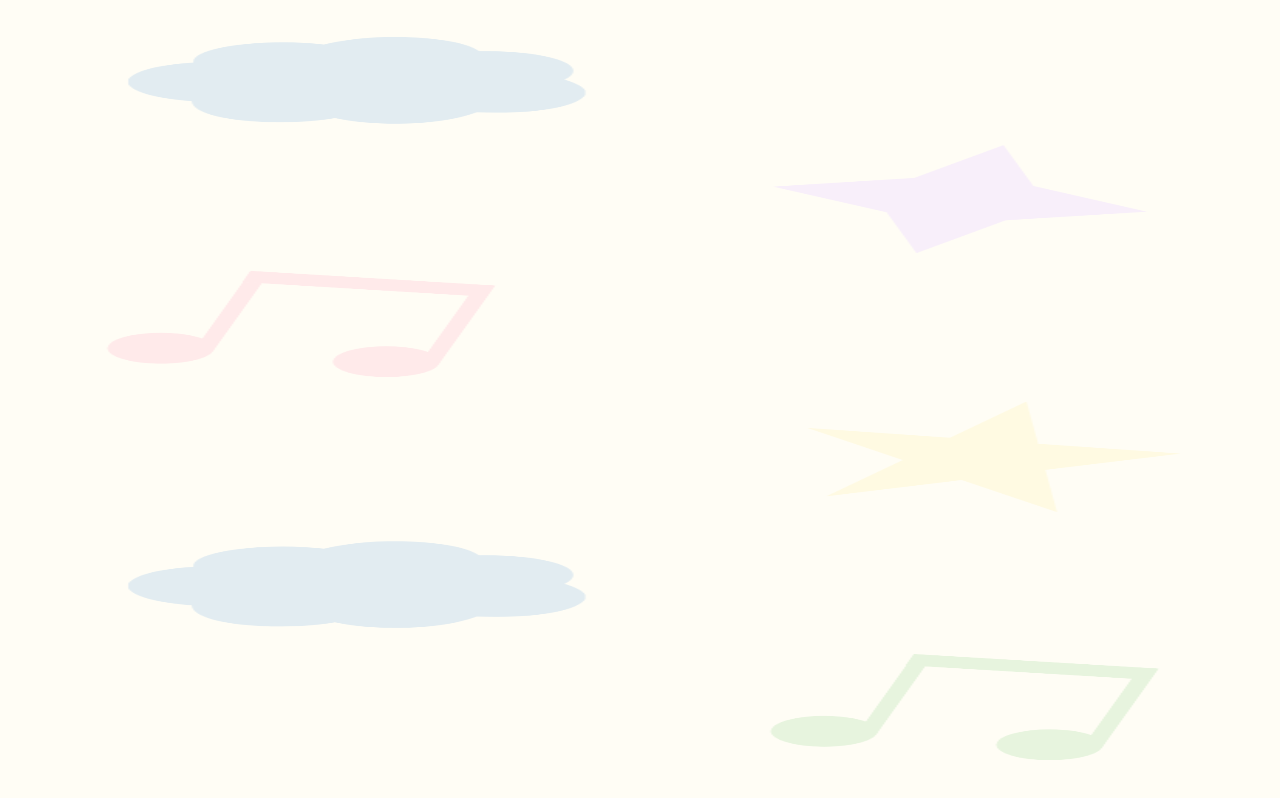
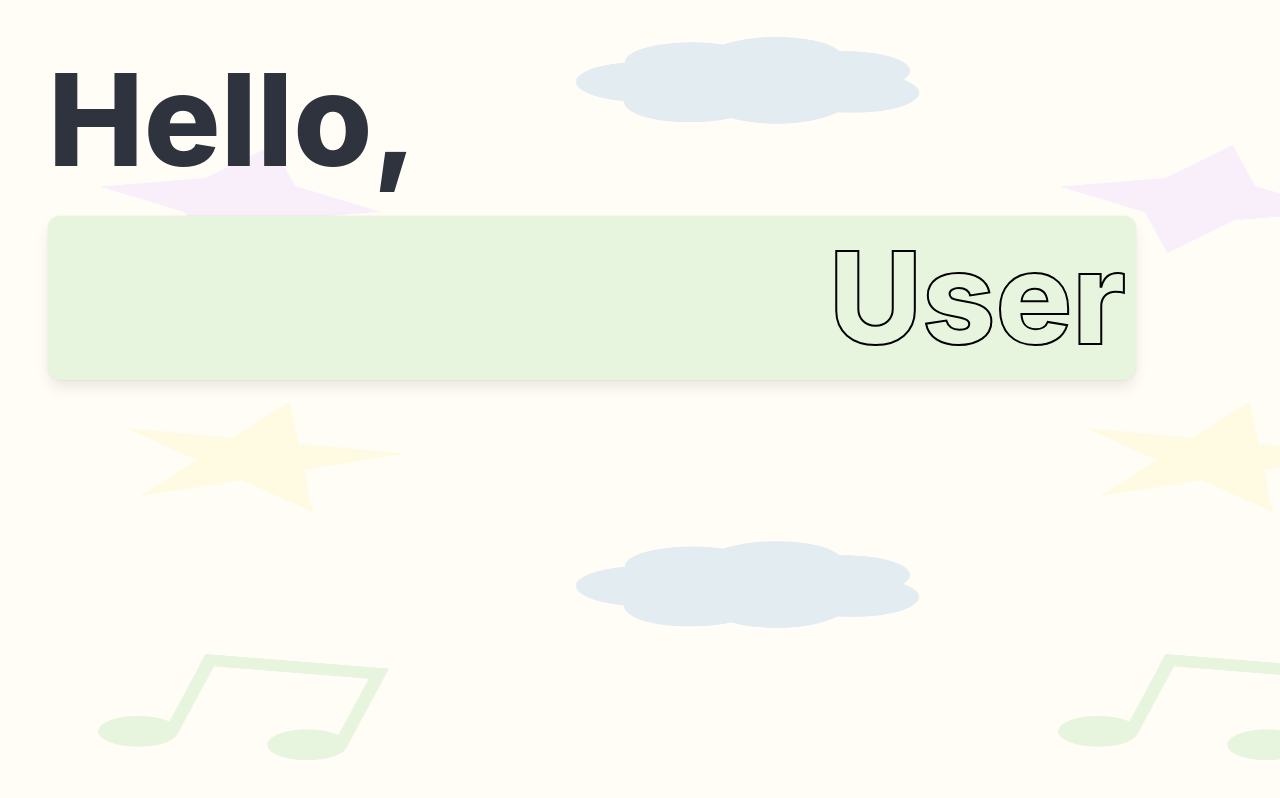
Before and after one commit to aray-2003/SmartDiary, a plain HTML site: page index.html in a window 1280 px wide. Drawn offline with nearby package versions, Linux system fonts and the light colour scheme.

Commit message:
continued UI adjustments

```diff
--- a/index.html
+++ b/index.html
@@ -3,15 +3,21 @@
   <head>
     <meta charset="utf-8">
     <meta name="viewport" content="width=device-width, initial-scale=1">
-    <title>Smart Diary</title>
+    <title>Smart Notes</title>
     <link rel="stylesheet" href="styles.css">
 
   </head>
   <body>
-  <section class="section">
     <div class="background">
+        <section class="section">
+            <div class="greeting">
+                <h1 class="title">Hello,</h1>
+                <div class="userContainer box">
+                    <h1 class="title user">User</h1>
+                </div>
+            </div>
 
+        </section>
     </div>
-  </section>
   </body>
 </html>
--- a/styles.css
+++ b/styles.css
@@ -7,14 +7,31 @@ body {
     position: fixed;
     top: 0;
     left: 0;
-    width: 200%;
-    height: 100%;
+    width: 150vw;
+    height: 100vh;
 
     background-image: url(background.png), url(background.png);
     background-repeat: repeat-x;
     background-size: 50% 100%;
-    animation: scrollBackground 5s linear infinite;
+    animation: scrollBackground 10s linear infinite;
 }
+
+/* Greeting */
+.title {
+    font-size: 10vw;
+}
+.userContainer {
+    width: 85vw;
+    background-color: #e7f4de;
+    padding: 10px;
+}
+.user {
+    text-align: right;
+    color: transparent;
+    -webkit-text-stroke: 2px black;
+}
+
+
 
 /* scrolling background */
 @keyframes scrollBackground {
```
